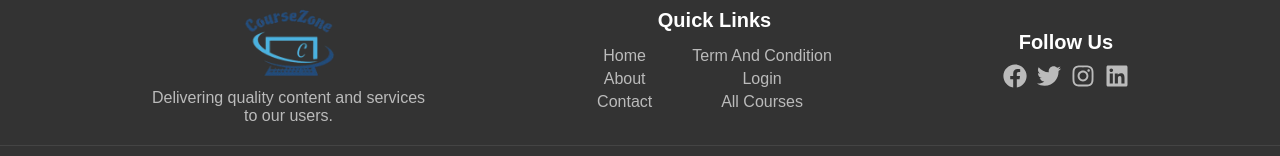
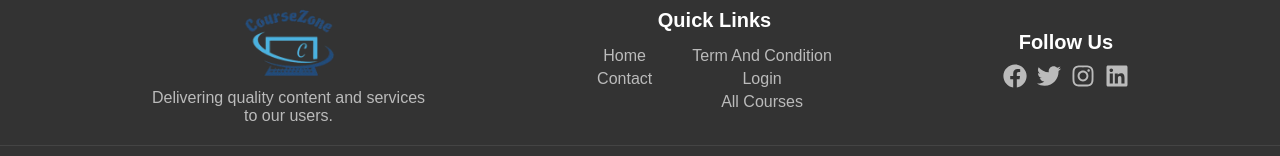
Before and after one commit to princeraval147/CourseZone, a React (Vite) app: page / in a window 1280 px wide. Shown: the part 971-1127 px from the top of the page. Built offline with nearby package versions, Linux system fonts and the light colour scheme; no server answers.

Commit message:
Footer Done

```diff
--- a/src/Components/Footer.jsx
+++ b/src/Components/Footer.jsx
@@ -8,9 +8,7 @@ const Footer = () => {
         <>
             <footer className={styles.footer}>
                 <div className={styles.footerContainer}>
-                    {/* Logo & Description */}
                     <div className={styles.footerSection}>
-                        {/* <h2 className={styles.footer-title}>Course Zone</h2> */}
                         <NavLink to='/'>
                             <img
                                 src="/Img/CourseZone.png"
@@ -30,12 +28,6 @@ const Footer = () => {
                                 <li>
                                     <NavLink to="/" className={styles.footerLink}>Home</NavLink>
                                 </li>
-                                <li>
-                                    <NavLink to="/#About" className={styles.footerLink}>About</NavLink>
-                                </li>
-                                {/* <li>
-                                    <NavLink to="#" className={styles.footerLink}>Services</NavLink>
-                                </li> */}
                                 <li>
                                     <NavLink to="/contact" className={styles.footerLink}>Contact</NavLink>
                                 </li>
```
